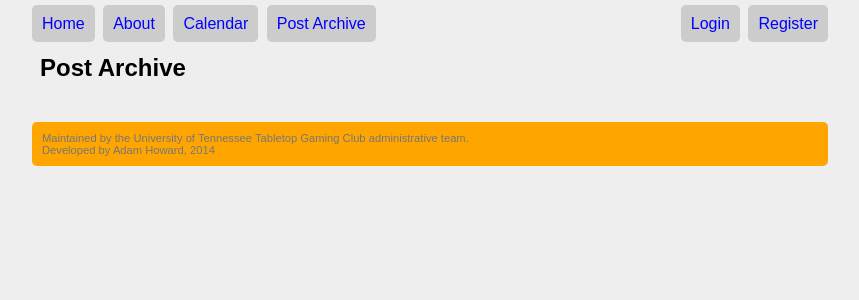
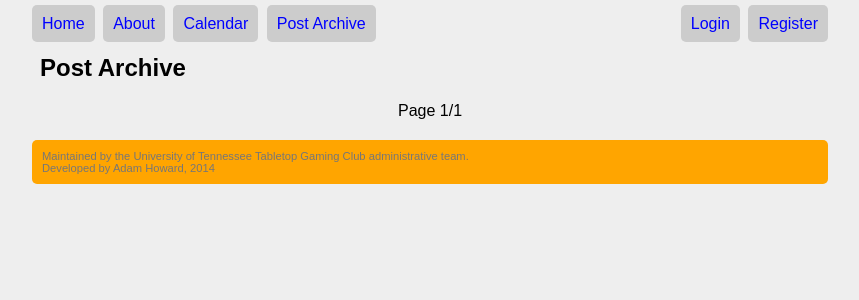
Before and after one commit to Elemnir/utktgc, a Django app: page /archive/ in a window 1280 px wide. Shown: the part 108-408 px from the top of the page, without its empty margins (210-1069 px from the left). Run offline with Django 3.2, Linux system fonts and the light colour scheme; data that the repository does not hold is empty.

Commit message:
Added pagination to calendar and archive

```diff
--- a/animar/static/style.css
+++ b/animar/static/style.css
@@ -100,6 +100,24 @@ a {
     border-radius: 5px;
 }
 
+
+ul.pagelist {
+    list-style: none;
+    text-align: center;
+    margin-left: auto;
+    margin-right: auto;
+    margin-bottom: 0px;
+    padding: 0px;
+}
+
+ul.pagelist li {
+    display: inline;
+}
+
+.pagelist a:link, a:visited {
+    color: #0000FF;
+}
+
 .errorlist {
     padding: 0px 0px 0px 0px;
     margin: 0px 0px 0px 0px;
--- a/myr/urls.py
+++ b/myr/urls.py
@@ -5,6 +5,8 @@ urlpatterns = patterns("myr.views",
     url(r"^index/$",                     "index",       name='index'),
     url(r"^about/$",                     "about",       name='about'),
     url(r"^calendar/$",                  "calendar",    name='calendar'),
+    url(r"^calendar/(?P<pagenum>\d+)/$", "calendar",    name='calendar_page'),
     url(r"^archive/$",                   "archive",     name='archive'),
+    url(r"^archive/(?P<pagenum>\d+)/$",  "archive",     name='archive_page'),
     url(r"^detail/(post|event)/(\d+)/$", "detail"),
 )
--- a/myr/views.py
+++ b/myr/views.py
@@ -1,7 +1,7 @@
-from django.http import Http404
-from django.shortcuts import render, get_object_or_404
-
-from myr.models import Post, Event, AboutStatement
+from django.http            import Http404
+from django.shortcuts       import render, get_object_or_404
+from django.core.paginator  import Paginator, InvalidPage
+from myr.models             import Post, Event, AboutStatement
 
 
 def index(request):
@@ -35,17 +35,29 @@ def detail(request, rtype, val = None):
     })
 
 
-def calendar(request):
+def calendar(request, pagenum=1):
     """Display all events in chronological order"""
-    events = Event.objects.all().order_by('-date')
+    try:
+        allEvents = Paginator(Event.objects.all().order_by('-date'), 25)
+        eventlist = allEvents.page(int(pagenum))
+
+    except:
+        raise Http404
 
     return render(request, 'myr/calendar.html', {
-        'events' : events,
+        'events' : eventlist,
     })
 
 
-def archive(request):
-    """Display all archived posts in reverse chronological order"""
+def archive(request, pagenum=1):
+    """Display archived posts using a paginator"""
+    try:
+        allPosts = Paginator(Post.objects.all().order_by('-date'), 25)
+        postlist = allPosts.page(int(pagenum))
+
+    except:
+        raise Http404
+
     return render(request, 'myr/archive.html', {
-        'posts' : Post.objects.all().order_by('-date')
+        'posts'     : postlist,
     })
--- a/templates/myr/archive.html
+++ b/templates/myr/archive.html
@@ -11,4 +11,16 @@
     </div>
 {% endfor %}
 
+<ul class="pagelist">
+{% if posts.has_previous %}
+    <li><a href="{% url 'archive_page' posts.previous_page_number %}">&lt; Prev Page</a></li>
+{% endif %}
+
+    <li>Page {{ posts.number }}/{{ posts.paginator.num_pages }}</li>
+
+{% if posts.has_next %}
+    <li><a href="{% url 'archive_page' posts.next_page_number %}">Next Page &gt;</a></li>
+{% endif %}
+</ul>
+
 {% endblock %}
```
Also changed, not shown: templates/myr/calendar.html (+11 -0 lines).
